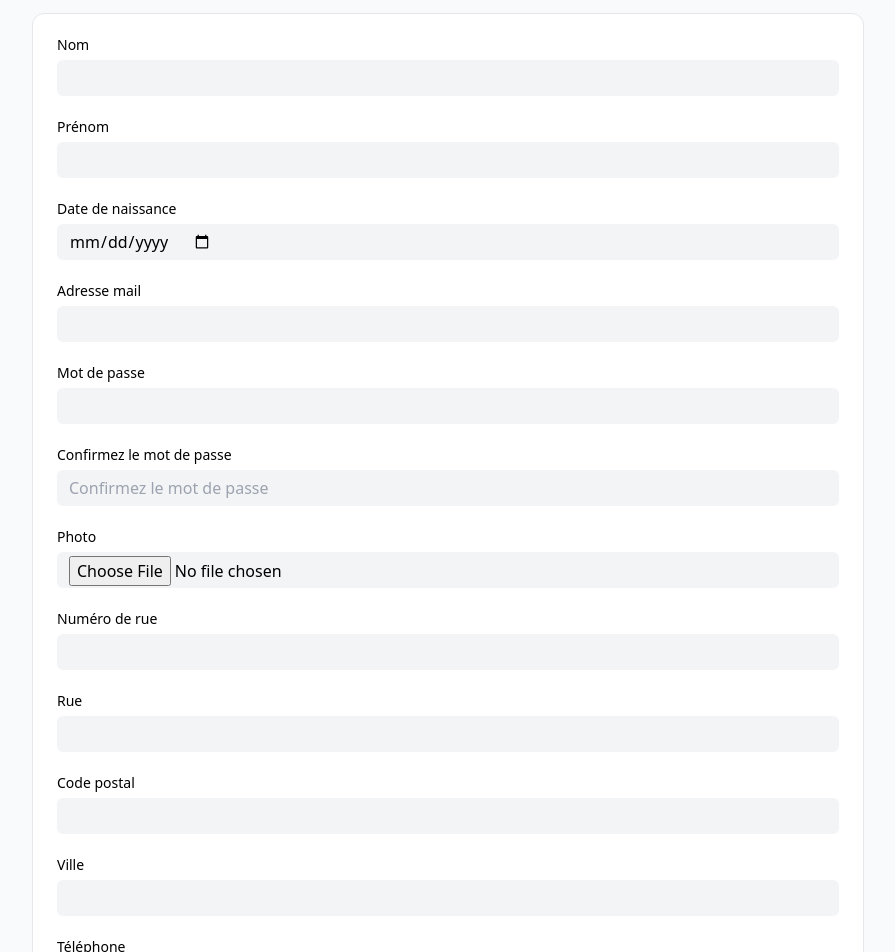
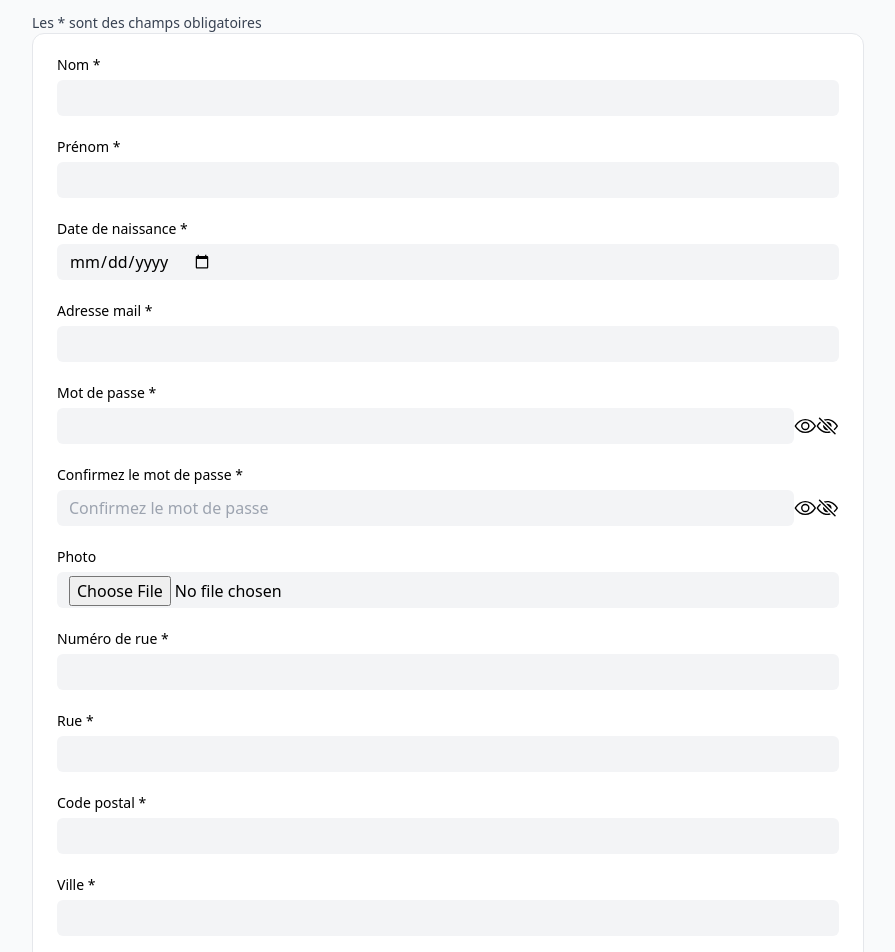
Before and after one commit to Dodanne/Locamat, a React (Vite) app in the folder front-end/: page /new-user in a window 1280 px wide. Shown: the part 200-1152 px from the top of the page, without its empty margins (192-1087 px from the left). Built offline with nearby package versions, Linux system fonts and the light colour scheme.

Commit message:
psw adduser

```diff
--- a/front-end/src/pages/AddEquipment/AddEquipment.tsx
+++ b/front-end/src/pages/AddEquipment/AddEquipment.tsx
@@ -74,14 +74,14 @@ export default function AddEquipment () {
             <p className="text-gray-600">Mettez votre matériel en location et gagnez de l'argent</p>
         </div>
         <form onSubmit={handleSubmit}>
+            <p className="text-sm text-gray-700">Les * sont des champs obligatoires</p>
             <div className="flex flex-col gap-6 rounded-xl border bg-white p-6">
-                <h4 className="leading-none">Informations de base</h4>
             <div className="form-div">
-                <label className="form-label" htmlFor="name">Nom du matériel </label>
+                <label className="form-label" htmlFor="name">Nom du matériel *</label>
                 <input className="form-input" type="text" name="title" value={formData.title} onChange={handleChange} placeholder="Ex: Perceuse sans fil" required/>
             </div>
             <div className="form-div">
-                <label className="form-label" htmlFor="category">Catégorie </label>
+                <label className="form-label" htmlFor="category">Catégorie *</label>
                 <select name="category_id" value={formData.category_id} onChange={handleChange} id="form-category" className="form-input" required>
                     <option value="" className="hidden">Selectionnez une catégorie</option>
                     {categories.map((cat)=>(
@@ -90,7 +90,7 @@ export default function AddEquipment () {
                 </select>
                 </div>
                 <div className='form-div'>
-                    <label className="form-label" htmlFor="description">Description </label>
+                    <label className="form-label" htmlFor="description">Description *</label>
                     <textarea rows={5} className="form-input resize-none overflow-hidden" name="description"  value={formData.description}
         onChange={handleChange} placeholder="Décrivez votre matériel " required/>
                 </div>
@@ -99,14 +99,20 @@ export default function AddEquipment () {
                     <input className="form-input"  name="photo" type="file"  accept="image/*" onChange={handleChange} />
                 </div>
                 <div className="form-div relative">
-                    <label className="form-label" htmlFor="price">Prix de la location (par jour)</label>
-                    <FaEuroSign className="absolute left-3 top-10 -translate-y-1/2  text-gray-400" />
-                    <input className="form-input pl-10 " inputMode="numeric" type="number" name="price" min="0" max="99999" step="1" value={formData.price} onChange={handleChange} placeholder="20" required/>
+                    <label className="form-label" htmlFor="price">Prix de la location (par jour) *</label>
+                    <p className="text-sm text-gray-500"> Montant en euros, sans centimes</p>
+                    <div className="relative">
+                    <FaEuroSign className="absolute top-1/2 -translate-y-1/2 left-3 text-gray-400" />
+                    <input className="form-input pl-10 " inputMode="numeric" type="number" name="price" min="0" max="99999" step="1" value={formData.price} onKeyDown={(e) => [".", ","].includes(e.key) && e.preventDefault()} onChange={handleChange} placeholder="20" required/>
+                    </div>
                 </div>
                 <div className="form-div relative">
-                    <label className="form-label" htmlFor="price">Caution </label>
-                    <FaEuroSign className="absolute left-3 top-10 -translate-y-1/2  text-gray-400" />
-                    <input className="form-input pl-10 " type="number" name="caution" min="0" max="99999" step="1" value={formData.caution} onChange={handleChange} placeholder="100" required/>
+                    <label className="form-label" htmlFor="price">Caution * </label>
+                     <p className="text-sm text-gray-500"> Montant en euros, sans centimes</p>
+                     <div className="relative">
+                    <FaEuroSign className="absolute top-1/2 -translate-y-1/2 left-3  text-gray-400" />
+                    <input className="form-input pl-10 " type="number" name="caution" min="0" max="99999" step="1" value={formData.caution} onKeyDown={(e) => [".", ","].includes(e.key) && e.preventDefault()} onChange={handleChange} placeholder="100" required/>
+                    </div>
                     <p className="text-sm text-gray-500">Montant qui sera bloqué et restitué après retour du matériel</p>
                 </div>
              </div>
@@ -114,6 +120,7 @@ export default function AddEquipment () {
                 <button className=" flex-1 items-center h-10 rounded-md bg-white border border-gray-300 text-primary text-sm font-medium hover:bg-gray-300 transition cursor-pointer">Annuler</button>
                 <button type="submit" className=" flex-1 items-center h-10 rounded-md bg-accent text-white text-sm font-medium hover:bg-[#0087BB] transition cursor-pointer">Publier l'annonce</button>
              </div>
+
         </form>
     </div>
     )
--- a/front-end/src/pages/User/AddUser.tsx
+++ b/front-end/src/pages/User/AddUser.tsx
@@ -1,6 +1,8 @@
 import { useNavigate } from "react-router-dom";
 import { useState } from "react";
 import { useUsers } from "../../hook/useUsers";
+import { IoEyeOutline } from "react-icons/io5";
+import { IoEyeOffOutline } from "react-icons/io5";
 
 export default function AddUser () {
     const navigate=useNavigate()
@@ -22,16 +24,13 @@ export default function AddUser () {
                 siret: "",
             });
   const [noMatchPassword,setNoMatchPassword]=useState("")
+  const [passwordError, setPasswordError] = useState("")
   const {postUser}=useUsers()
 
   async function handleSubmit(e: React.FormEvent) {
     e.preventDefault();
-     if (formData.password !== formData.confirm_password) {
-     setNoMatchPassword("Les mots de passe ne correspondent pas !");
-    return;
-  }
     try {
-        const form= new FormData(); // pas de JSON.stringiy car photo est un fichier
+        const form= new FormData();
          form.append("first_name", formData.first_name);
          form.append("last_name", formData.last_name);
          form.append("birthday", formData.birthday);
@@ -65,10 +64,28 @@ export default function AddUser () {
         setFormData((prev) => ({...prev, [e.target.name]: file }));
      }
 
+    function checkPassword(value:string){
+         const regex = /^(?=.*[A-Z])(?=.*\d)(?=.*[!@#$%^&*()_+[\]{};':"\\|,.<>/?-]).{8,}$/;
+        if (!regex.test(value)) {
+         setPasswordError("Le mot de passe doit contenir au moins 8 caractères, une majuscule, un chiffre et un caractère spécial");
+        }else {
+            setPasswordError("")
+        }
+        }
+    function matchPassword(value:string){
+         if (formData.password !== value) {
+        setNoMatchPassword("Les mots de passe ne correspondent pas ");
+         }else {
+        setNoMatchPassword("")
+        }
+        }
+
     function handleChange (e: any) {
-        const { name } = e.target;
+        const { name, value } = e.target;
         if (e.target.type==="file" ) {
             return handleChangeFile(e)}
+            if (name === "password") checkPassword(value)
+            if (name === "confirm_password") matchPassword(value)
         setFormData((prevData) => ({
             ...prevData,
             [name]: e.target.value
@@ -83,30 +100,40 @@ export default function AddUser () {
             <p className="text-gray-600">Mettez en location votre matériel ou louez du matériel</p>
         </div>
         <form onSubmit={handleSubmit} encType="multipart/form-data">
+        <p className="text-sm text-gray-700">Les * sont des champs obligatoires</p>
             <div className="flex flex-col gap-6 rounded-xl border bg-white p-6">
             <div className="form-div">
-                <label className="form-label" htmlFor="name">Nom </label>
+                <label className="form-label" htmlFor="name">Nom *</label>
                 <input className="form-input" type="text" name="last_name" value={formData.last_name} onChange={handleChange}  required/>
             </div>
             <div className="form-div">
-                <label className="form-label" htmlFor="name">Prénom </label>
+                <label className="form-label" htmlFor="name">Prénom *</label>
                 <input className="form-input" type="text" name="first_name" value={formData.first_name} onChange={handleChange}  required/>
             </div>
             <div className="form-div">
-                <label className="form-label" htmlFor="birthday">Date de naissance </label>
+                <label className="form-label" htmlFor="birthday">Date de naissance *</label>
                 <input className="form-input" type="date" name="birthday" value={formData.birthday} onChange={handleChange}  required/>
             </div>
             <div className='form-div'>
-                    <label className="form-label" htmlFor="email">Adresse mail </label>
+                    <label className="form-label" htmlFor="email">Adresse mail *</label>
                     <input className="form-input"  name="email" value={formData.email} onChange={handleChange} />
             </div>
             <div className='form-div'>
-                    <label className="form-label" htmlFor="password">Mot de passe </label>
+                    <label className="form-label" htmlFor="password">Mot de passe *</label>
+                    <div className="flex items-center">
                     <input className="form-input" type="password"  name="password" value={formData.password} onChange={handleChange} />
+                    <IoEyeOutline className="text-2xl"/>
+                    <IoEyeOffOutline className="text-2xl"/>
+                    </div>
+                    {passwordError && <p className="text-red-500 text-sm mt-1">{passwordError}</p>}
             </div>
             <div className="form-div">
-                    <label className="form-label">Confirmez le mot de passe</label>
+                    <label className="form-label">Confirmez le mot de passe *</label>
+                    <div className="flex items-center">
                     <input className="form-input" type="password" name="confirm_password" value={formData.confirm_password} onChange={handleChange} placeholder="Confirmez le mot de passe" required />
+                    <IoEyeOutline className="text-2xl" />
+                    <IoEyeOffOutline className="text-2xl"/>
+                    </div>
                      {noMatchPassword && <p className="text-red-500 text-sm mt-1">{noMatchPassword}</p>}
             </div>
             <div className='form-div'>
@@ -114,31 +141,31 @@ export default function AddUser () {
                     <input className="form-input"  name="photo" type="file" accept="image/*" onChange={handleChange} />
             </div>
              <div className="form-div">
-                     <label className="form-label">Numéro de rue</label>
+                     <label className="form-label">Numéro de rue *</label>
                      <input className="form-input" type="text" name="number" value={formData.number} onChange={handleChange}/>
             </div>
             <div className="form-div">
-                    <label className="form-label">Rue</label>
+                    <label className="form-label">Rue *</label>
                     <input className="form-input" type="text" name="street" value={formData.street} onChange={handleChange}/>
             </div>
 
             <div className="form-div">
-                    <label className="form-label">Code postal</label>
+                    <label className="form-label">Code postal *</label>
                     <input className="form-input" type="text" name="postal_code" value={formData.postal_code} onChange={handleChange} />
             </div>
 
             <div className="form-div">
-                    <label className="form-label">Ville</label>
+                    <label className="form-label">Ville *</label>
                     <input className="form-input" type="text" name="city" value={formData.city} onChange={handleChange} />
             </div>
 
             <div className="form-div">
-                    <label className="form-label">Téléphone</label>
+                    <label className="form-label">Téléphone *</label>
                     <input className="form-input" type="text" name="phone" value={formData.phone} onChange={handleChange} />
             </div>
 
             <div className="form-div">
-                <label className="form-label" htmlFor="category"> Type d’utilisateur </label>
+                <label className="form-label" htmlFor="category"> Type d’utilisateur *</label>
                 <select name="user_type" value={formData.user_type} onChange={handleChange} id="form-user_type" className="form-input" required>
                     <option value="" className="hidden">Sélectionnez si vous êtes un professionnel ou un particulier</option>
                             <option value="particulier" className="bg-white text-black ">Particulier</option>
```
